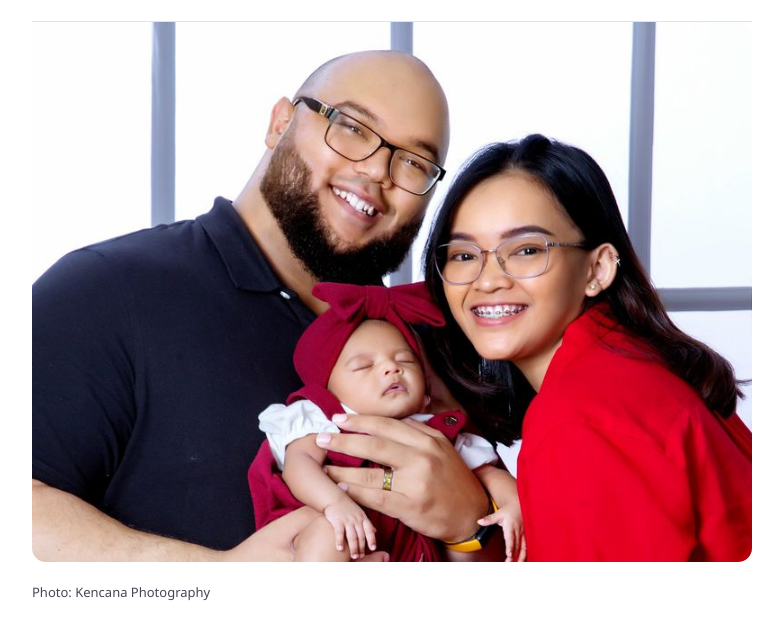
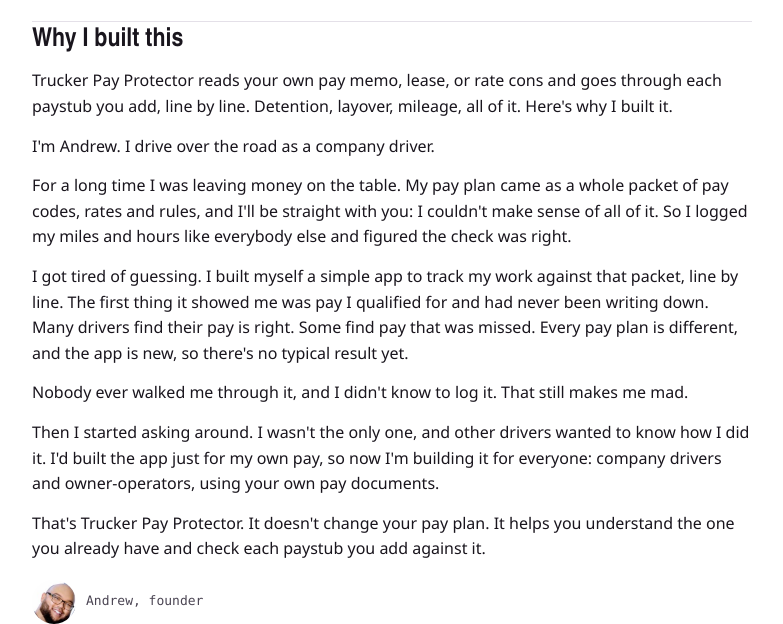
Before and after one commit to andrewjuliusarnold-eng/trucker-pay-protector-site, a plain HTML site: page about/index.html in a window 1280 px wide. Shown: the part 164-788 px from the top of the page, without its empty margins (248-1031 px from the left). Drawn offline with Linux system fonts and the light colour scheme; a web font is replaced by a local one.

Commit message:
Our story: take private details and the dollar line off (publish copy)
Only about/index.html and the two family photo files, taken from c66cd838
(Marge and Ruth passed). Home page rows and beta agreement lines stay on their branch.

Co-Authored-By: Claude Opus 5.5 <noreply@anthropic.com>

```diff
--- a/about/index.html
+++ b/about/index.html
@@ -50,15 +50,13 @@
   </header>
 
   <div class="story">
-      <img class="story-photo" src="/assets/pr/family-hero-4x3-800.jpg" srcset="/assets/pr/family-hero-4x3-800.jpg 800w, /assets/pr/family-hero-4x3-1600.jpg 1600w" sizes="(max-width: 752px) calc(100vw - 32px), 720px" alt="Andrew with his wife and baby" width="1600" height="1200" fetchpriority="high">
-      <p class="fineprint">Photo: Kencana Photography</p>
       <div class="story-copy">
         <h2>Why I built this</h2>
         <p>Trucker Pay Protector reads your own pay memo, lease, or rate cons and goes through each paystub you add, line by line. Detention, layover, mileage, all of it. Here's why I built it.</p>
-        <p>I'm Andrew. I grew up in Ohio, I live in Florida now with my wife and our baby, and I drive over the road as a company driver.</p>
+        <p>I'm Andrew. I drive over the road as a company driver.</p>
         <p>For a long time I was leaving money on the table. My pay plan came as a whole packet of pay codes, rates and rules, and I'll be straight with you: I couldn't make sense of all of it. So I logged my miles and hours like everybody else and figured the check was right.</p>
-        <p>I got tired of guessing. I built myself a simple app to track my work against that packet, line by line. The first thing it showed me was pay I qualified for and had never been writing down. Many drivers find their pay is right. Some find pay that was missed. For me, it came to about $500 a week on my pay plan. Most drivers will find less. The app is new, so there's no typical number yet.</p>
-        <p>Nobody ever walked me through it, and I didn't know to claim it. That still makes me mad.</p>
+        <p>I got tired of guessing. I built myself a simple app to track my work against that packet, line by line. The first thing it showed me was pay I qualified for and had never been writing down. Many drivers find their pay is right. Some find pay that was missed. Every pay plan is different, and the app is new, so there's no typical result yet.</p>
+        <p>Nobody ever walked me through it, and I didn't know to log it. That still makes me mad.</p>
         <p>Then I started asking around. I wasn't the only one, and other drivers wanted to know how I did it. I'd built the app just for my own pay, so now I'm building it for everyone: company drivers and owner-operators, using your own pay documents.</p>
         <p>That's Trucker Pay Protector. It doesn't change your pay plan. It helps you understand the one you already have and check each paystub you add against it.</p>
         <div class="byline"><img src="/assets/pr/andrew-headshot-132.jpg" alt="Andrew, founder of Trucker Pay Protector" width="44" height="44" loading="lazy"><span>Andrew, founder</span></div>
```
Also changed, not shown: assets/pr/family-hero-4x3-1600.jpg (deleted), assets/pr/family-hero-4x3-800.jpg (deleted).
